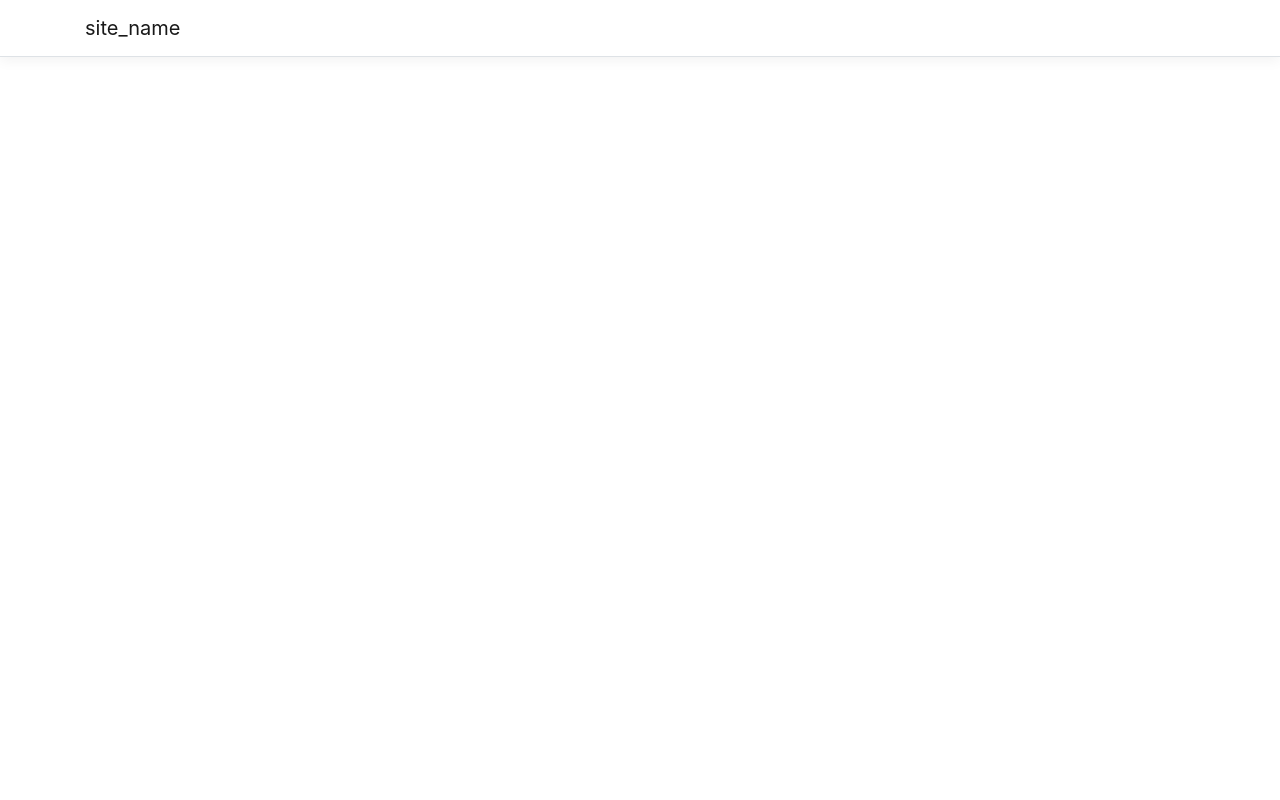
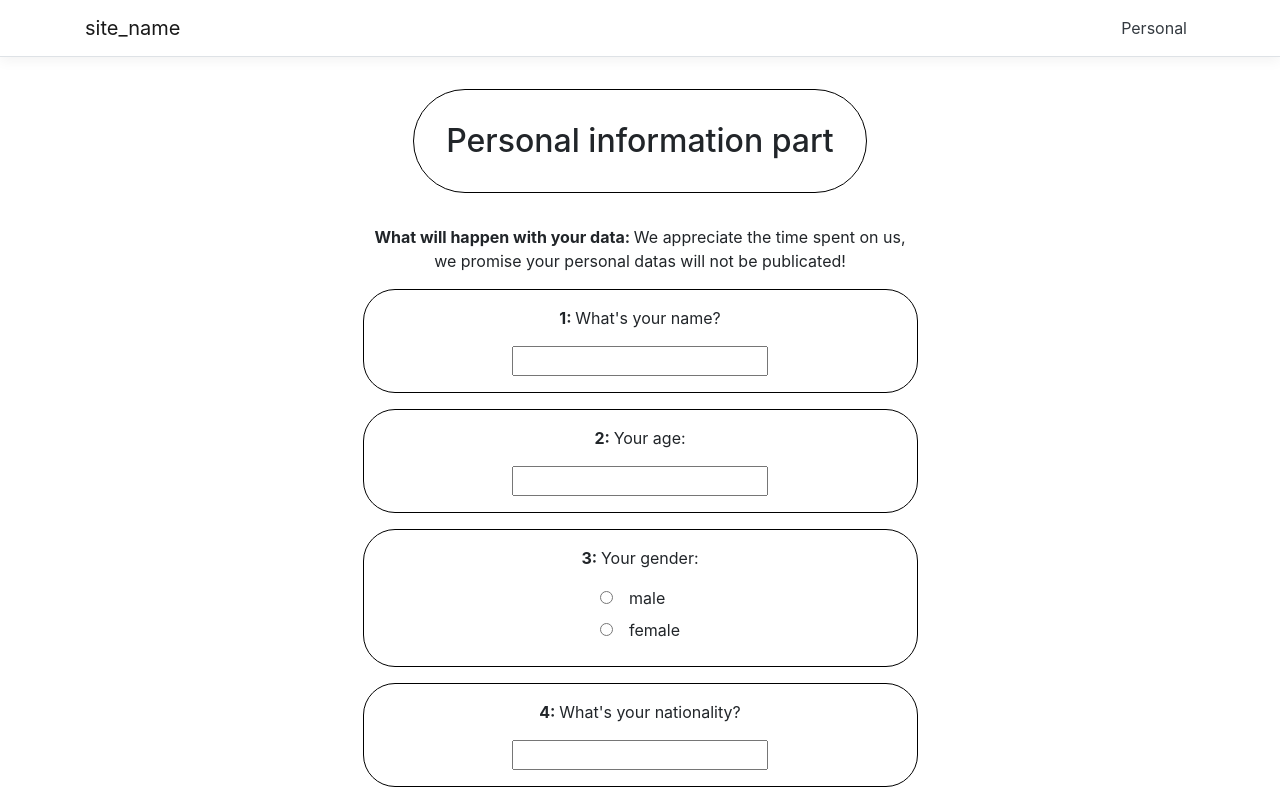
Before and after one commit to MakkaiNandor/summer-practice-2020, a React (Create React App) app in the folder Practice/Practice.Web/ClientApp/: page /personal in a window 1280 px wide. Shown: the top 800 px of the page. Built offline with nearby package versions, Linux system fonts and the light colour scheme.

Commit message:
Commit 6/30 1.0

```diff
--- a/Practice/Practice.Web/ClientApp/src/App.js
+++ b/Practice/Practice.Web/ClientApp/src/App.js
@@ -5,6 +5,7 @@ import { Home } from './components/Home';
 import { FetchData } from './components/FetchData';
 import { Counter } from './components/Counter';
 import { Login } from './components/Login';
+import { Personal } from './components/Personal';
 
 import './custom.css'
 
@@ -18,6 +19,7 @@ export default class App extends Component {
         <Route path='/counter' component={Counter} />
         <Route path='/fetch-data' component={FetchData} />
         <Route path='/login' component={Login} />
+        <Route path='/personal' component={Personal} />
       </Layout>
     );
   }
--- a/Practice/Practice.Web/ClientApp/src/components/NavMenu.js
+++ b/Practice/Practice.Web/ClientApp/src/components/NavMenu.js
@@ -30,9 +30,9 @@ export class NavMenu extends Component {
           <Container>
             <NavbarBrand tag={Link} to="/">site_name</NavbarBrand>
             <NavbarToggler onClick={this.toggleNavbar} className="mr-2" />
-{/*
             <Collapse className="d-sm-inline-flex flex-sm-row-reverse" isOpen={!this.state.collapsed} navbar>
               <ul className="navbar-nav flex-grow">
+{/*
                 <NavItem>
                   <NavLink tag={Link} className="text-dark" to="/">Home</NavLink>
                 </NavItem>
@@ -41,10 +41,12 @@ export class NavMenu extends Component {
                 </NavItem>
                 <NavItem>
                   <NavLink tag={Link} className="text-dark" to="/fetch-data">Fetch data</NavLink>
+                </NavItem> */}
+                <NavItem>
+                  <NavLink tag={Link} className="text-dark" to="/personal">Personal</NavLink>
                 </NavItem>
               </ul>
             </Collapse>
-*/}
 
           </Container>
         </Navbar>
--- /dev/null
+++ b/Practice/Practice.Web/ClientApp/src/components/Personal.css
@@ -0,0 +1,45 @@
+#survey_page {
+    text-align: center;
+}
+#survey_title {
+    border: 1px solid black;
+    border-radius: 2em;
+    padding: 1em;
+    margin: 1em;
+    margin-left: auto;
+    margin-right: auto;
+    width: fit-content;
+}
+.description {
+    width: 50%;
+    margin-left: auto;
+    margin-right: auto;
+}
+.question {
+    border: 1px solid black;
+    border-radius: 2em;
+    margin: 1em;
+    padding: 1em;
+    width: 50%;
+    margin-left: auto;
+    margin-right: auto;
+}
+label {
+    margin-left: 1em;
+}
+.answer-holder {
+    text-align: left;
+    width: fit-content;
+    margin-left: auto;
+    margin-right: auto;
+}
+.survey-button {
+    margin: 1em;
+    padding: 0.5em;
+    border-radius: 0.5em;
+}
+.survey-button:hover {
+    border: 1px solid black;
+    background-color: blue;
+    color: white;
+}
--- a/Practice/Practice.Web/ClientApp/src/components/Personal.js
+++ b/Practice/Practice.Web/ClientApp/src/components/Personal.js
@@ -1,18 +1,15 @@
 import React, { Component } from 'react';
-import './Survey.css';
+import './Personal.css';
 
 export class Personal extends Component {
     static displayName = Personal.name;
 
     constructor(props) {
         super(props);
-        this.state = {curr_page: 0, questions: null, first_page: true, last_page: false};
-        this.nextPage = this.nextPage.bind(this);
-        this.prevPage = this.prevPage.bind(this);
+        this.state = { questions: null}; //variables
         this.generateQuestions = this.generateQuestions.bind(this);
-        this.survey = {title: "Personal information", description: "We appreciate the time spent on us, we promise your personal datas will not be publicated!", footer_description: "This is the end of the personal information part, question will appear on the next pages!",
-                        pages: [{
-                            pageNumber: 1,
+        this.survey = {title: "Personal information part", description: "We appreciate the time spent on us, we promise your personal datas will not be publicated!", footer_description: "This is the end of the personal information part, questions related to the topic will appear on the next pages!",
+                        questions_part: [{
                             questions: [{
                                 questionId: 1,
                                 label: "What's your name?",
@@ -36,38 +33,14 @@ export class Personal extends Component {
                                     value: "female",
                                     selected: false
                                 }]
-                            }]
-                        },{
-                            pageNumber: 2,
-                            questions: [{
-                                questionId: 3,
-                                label: "Foods:",
-                                type: "checkbox",
-                                answers: [{
-                                        answerId: 1,
-                                        value: "pizza",
-                                        selected: false
-                                    },{
-                                        answerId: 2,
-                                        value: "spagetti",
-                                        selected: false
-                                    },{
-                                        answerId: 3,
-                                        value: "hamburger",
-                                        selected: false
-                                    },{
-                                        answerId: 4,
-                                        value: "hot-dog",
-                                        selected: false
-                                    }]
                             },{
                                 questionId: 4,
-                                label: "What's your hobby?",
+                                label: "What's your nationality?",
                                 type: "input",
                                 answers: []
                             },{
                                 questionId: 5,
-                                label: "Did you like this survey?",
+                                label: "Do you trust us?",
                                 type: "radio",
                                 answers: [{
                                     answerId: 1,
@@ -79,10 +52,74 @@ export class Personal extends Component {
                                     selected: false
                                 }]
                             }]
-                        }]};
+                        }]
+                    };
+        } //elements of a survey: title, description, footer, questions, answers
+
+        componentDidMount(){
+            this.setState({questions: this.survey.questions_part[0].questions}); //show questions from the respective page
         }
 
+        //this function helps us to show the proper form of the questions(input text, checkbox, radio button)
+        generateAnswers(question){
+            switch(question.type){
+                case "input":
+                    return (
+                        <div className="answer">
+                            <input type="text" name={"question_" + question.questionId + "_answer"} defaultValue=""/>
+                        </div>
+                    );
+                case "radio":
+                    return (
+                        question.answers.map(answer => //we could have more answers, that is why we use more answer ids
+                            <div className="answer" key={answer.answerId}>
+                                <input type="radio" id={"question_" + question.questionId + "_answer_" + answer.answerId} name={"question_" + question.questionId} value={answer.value}/>
+                                <label htmlFor={"question_" + question.questionId + "_answer_" + answer.answerId}>{answer.value}</label>
+                            </div>
+                        )
+                    );
+                case "checkbox":
+                    return (
+                        question.answers.map(answer => //we could have more answers, that is why we use more answer ids
+                            <div className="answer">
+                                <input type="checkbox" id={"question_" + question.questionId + "_answer_" + answer.answerId} name={"question_" + question.questionId} value={answer.value}/>
+                                <label htmlFor={"question_" + question.questionId + "_answer_" + answer.answerId}>{answer.value}</label>
+                            </div>
+                        )
+                    );
+                default: return null; //in every other case we return null
+            }
+        }
 
+        //with this function we generate the questions, and in some cases(if we use radio button or checkbox), we have options to choose our answer
+        generateQuestions(){
+            return (
+                <div className="question-holder">
+                    {this.state.questions.map(question =>
+                        <div className="question" id={"question_" + question.questionId} key={question.questionId}>
+                            <p className="question_label"><b>{question.questionId + ": "}</b>{question.label}</p>
+                            <div className="answer-holder">{this.generateAnswers(question)}</div>
+                        </div>
+                    )}
+                </div>
+            );
+        }
+
+      render() {
+        var start_survey_button = <button className="survey-button">Begin the questions</button>; //if we are on the last page of the personal information, this button will appear, and will redirect to the questions related to the survey's topic
+
+        var questions = this.state.questions ? this.generateQuestions() : null; //if there are questions, we generate them, other case we don't
+
+        return (
+          <div id="survey_page">
+            <h2 id="survey_title">{this.survey.title}</h2> {/*the survey's title */}
+            <p className="description"><b>{this.survey.description ? "What will happen with your data: " : null}</b>{this.survey.description}</p> {/*description */}
+            {questions} {/*the questions */}
+            <p className="description">{this.survey.footer_description}</p> {/*the survey's footer */}
+            {start_survey_button} {/*Begin the questions button */}
+          </div>
+        );
+    }
 
 
 }
```
Also changed, not shown: 2 other files (tests, documents, lock files or other folders).
